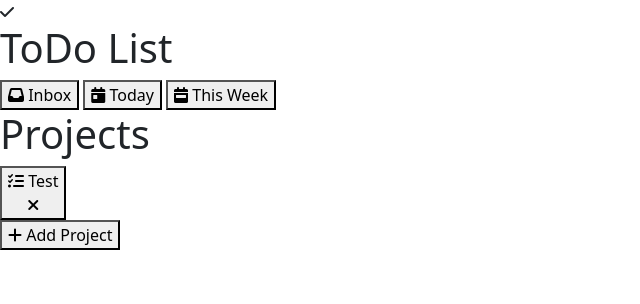
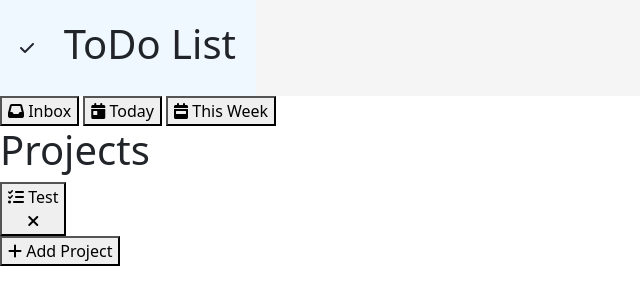
Before and after one commit to Vurnex/todo-app, a website built with webpack: page src/index.html in a window 1280 px wide. Shown: the whole page, without its empty margins (0-640 px from the left). Built offline with nearby package versions, Linux system fonts and the light colour scheme.

Commit message:
Adjust styles on header

```diff
--- a/src/style.scss
+++ b/src/style.scss
@@ -0,0 +1,15 @@
+.header {
+
+    background-color: whitesmoke;
+}
+
+.logo {
+
+    display: flex;
+    justify-content: space-between;
+    flex-direction: row;
+    align-items: center;
+    padding: 20px;
+    width: 20%;
+    background-color: aliceblue;
+}
```
Also changed, not shown: src/style.css, 1 other file.
